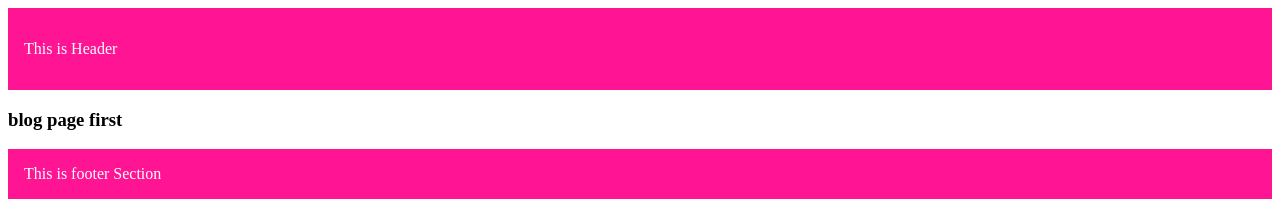
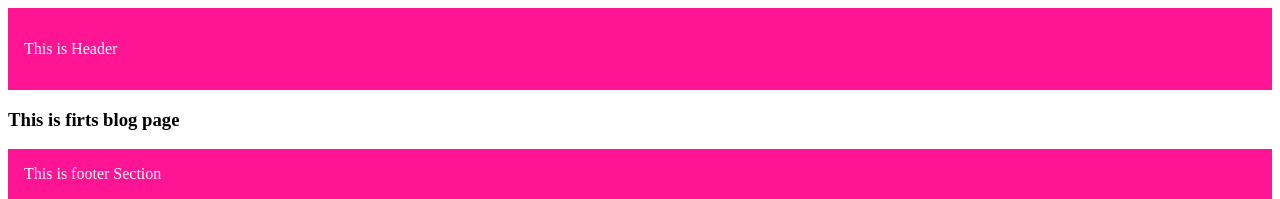
Before and after one commit to aliabbasmaryami/Nextjs, a Next.js app: page /blog/first in a window 1280 px wide. Shown: the top 199 px of the page. Built offline with nearby package versions, Linux system fonts and the light colour scheme.

Commit message:
blog update

```diff
--- a/src/app/blog/first/page.tsx
+++ b/src/app/blog/first/page.tsx
@@ -1,3 +1,3 @@
 export default function (){
-    return <h3>blog page first</h3>
+    return <h3>This is firts blog page </h3>
 }
```
